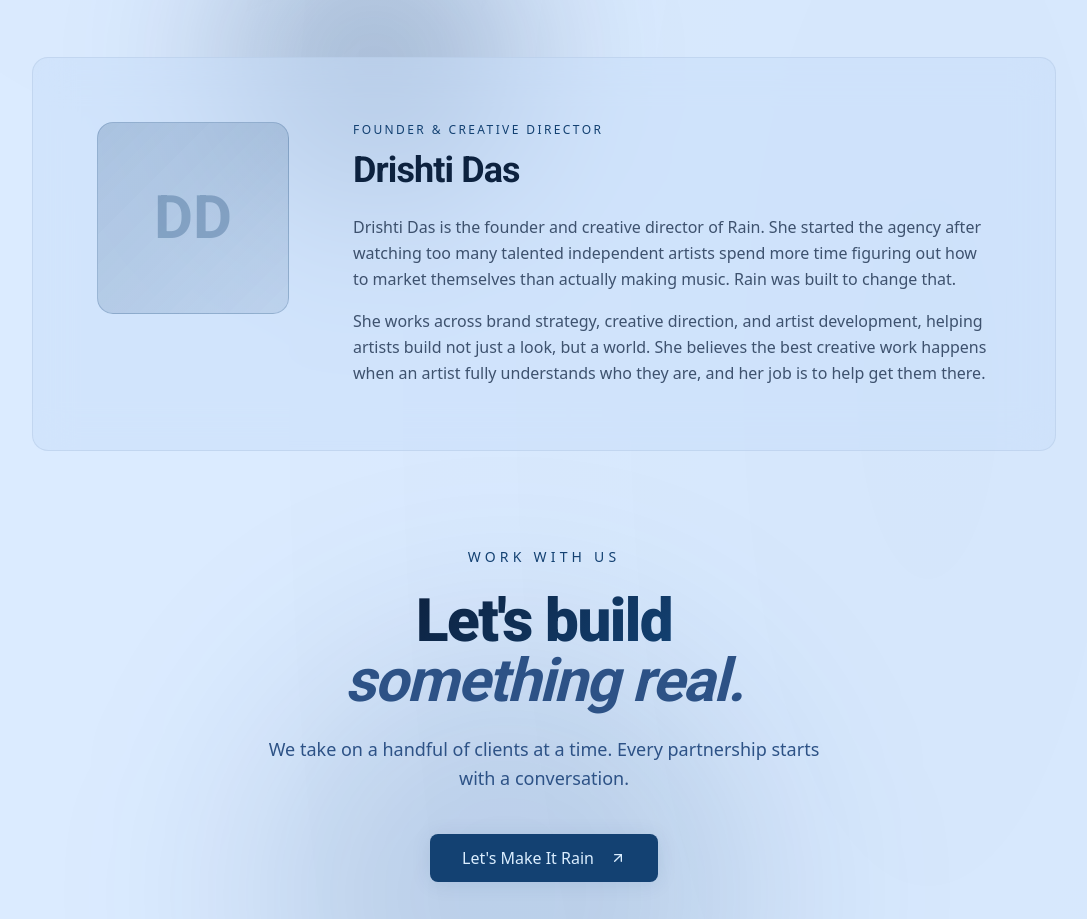
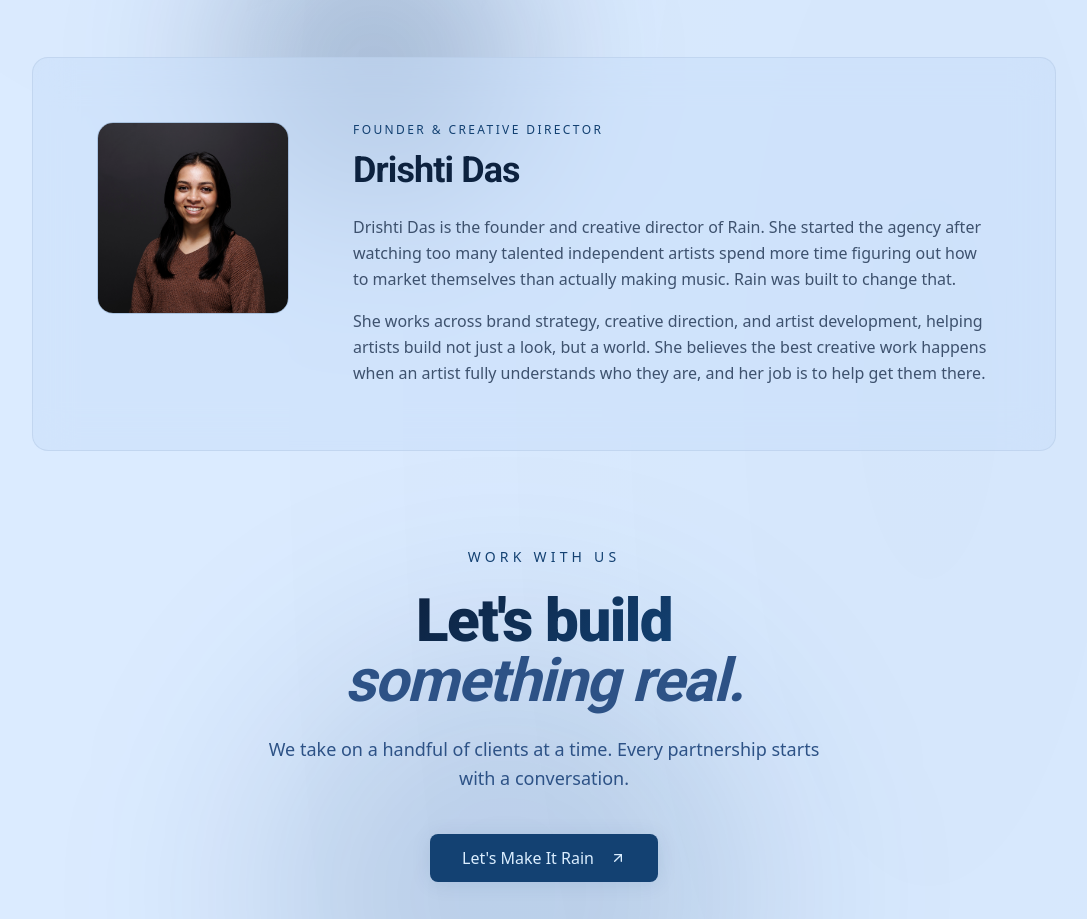
Before and after one commit to rainagency-drishti/rainagency-26899, a React (Vite) app: page /about in a window 1280 px wide. Shown: the part 2380-3299 px from the top of the page, without its empty margins (96-1183 px from the left). Built offline with nearby package versions, Linux system fonts and the light colour scheme; the HTML template or start-up script is replaced by a standard one; a web font is replaced by a local one.

Commit message:
Changes
Co-authored-by: rainagency-drishti <243681553+rainagency-drishti@users.noreply.github.com>

```diff
--- a/src/pages/About.tsx
+++ b/src/pages/About.tsx
@@ -8,6 +8,7 @@ import FloatingOrbs from "@/components/FloatingOrbs";
 import { useScrollAnimation } from "@/hooks/useScrollAnimation";
 import { ArrowUpRight } from "lucide-react";
 import { GalleryRowTop, GalleryRowBottom } from "@/components/parallax-scroll-demo";
+import drishtiPortrait from "@/assets/drishti-portrait.jpg";
 
 const About = () => {
   const heroRef = useRef<HTMLDivElement>(null);
@@ -147,10 +148,12 @@ const About = () => {
             <div className="flex flex-col md:flex-row gap-10 md:gap-16 items-start">
               {/* Founder Photo */}
               <div className="flex-shrink-0">
-                <div className="w-36 h-36 md:w-48 md:h-48 rounded-2xl bg-gradient-to-br from-primary/20 to-accent/10 border border-primary/20 flex items-center justify-center overflow-hidden">
-                  <span className="text-5xl md:text-6xl text-primary/30 font-display font-bold">
-                    DD
-                  </span>
+                <div className="w-36 h-36 md:w-48 md:h-48 rounded-2xl border border-primary/20 overflow-hidden">
+                  <img
+                    src={drishtiPortrait}
+                    alt="Drishti Das, founder of Rain"
+                    className="w-full h-full object-cover"
+                  />
                 </div>
               </div>
 
```
